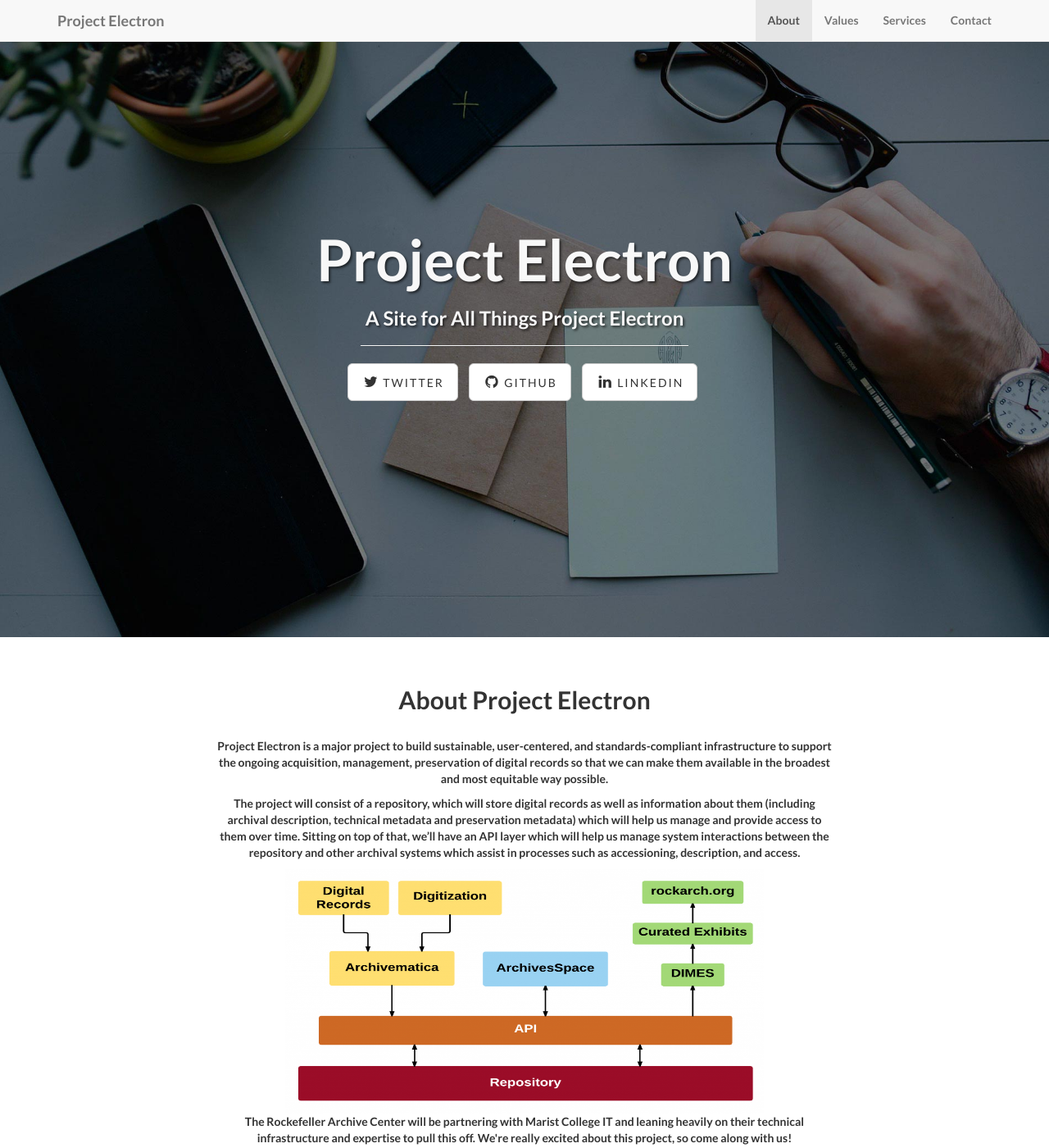
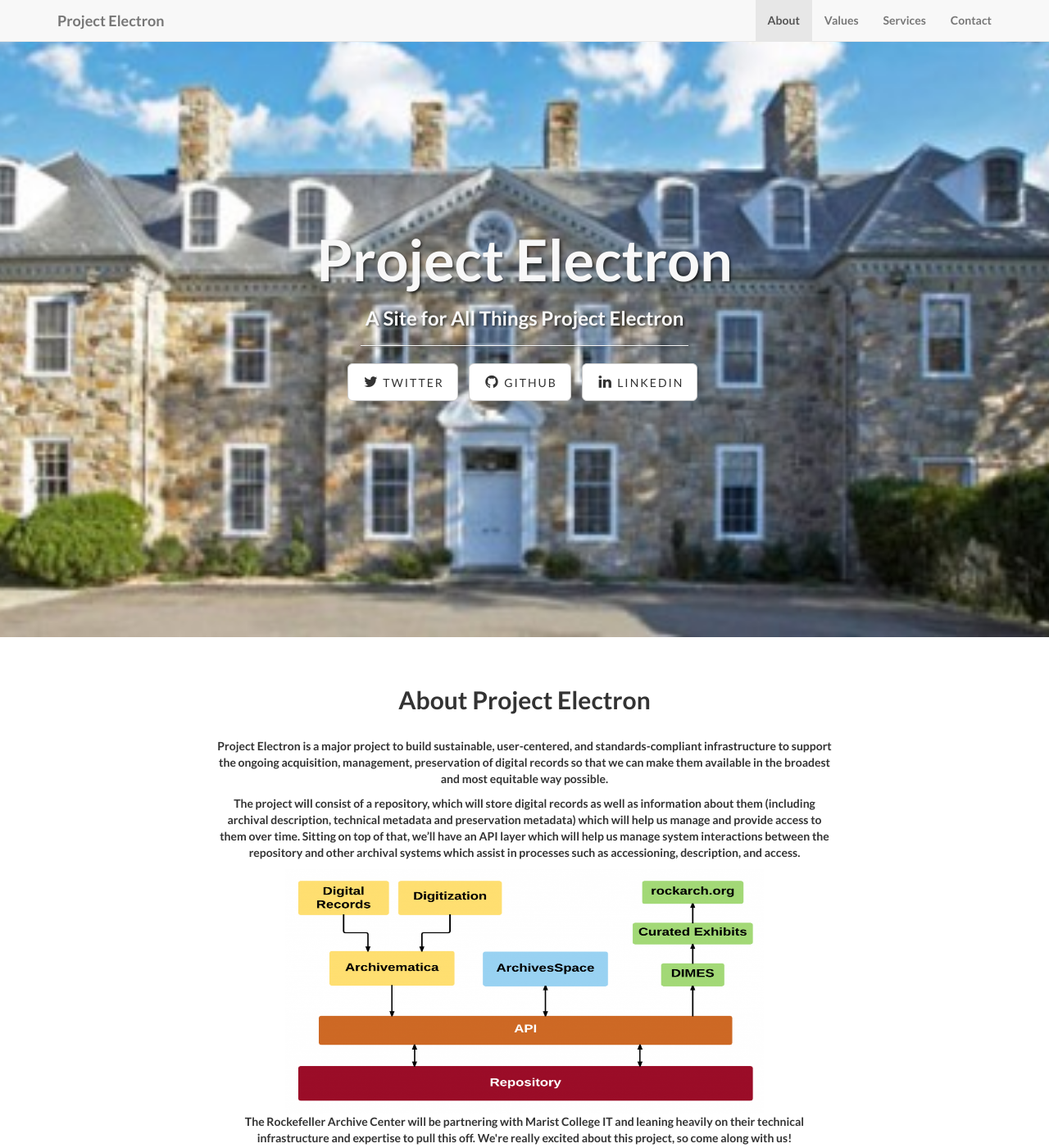
Before and after one commit to RockefellerArchiveCenter/project_electron, a Jekyll site: the page built from index.html, in a window 1280 px wide and 1400 px high. Shown: the whole window at 82% size. Built offline with Jekyll 4.4.1, drawn with Linux system fonts in a browser that asks for light colours.

Commit message:
Changing intro image

```diff
--- a/_includes/about.html
+++ b/_includes/about.html
@@ -10,6 +10,6 @@
             <img src="/project_electron/img/project_electron.png" alt="Project Electron outline" align="middle" width="584" height="298">
             <p>The Rockefeller Archive Center will be partnering with Marist College IT and leaning heavily on their technical infrastructure and expertise to pull this off. We're really excited about this project, so come along with us!</p>
             <br/>
-          </div>
+        </div>
     </div>
 </section>
--- a/css/landing-page.css
+++ b/css/landing-page.css
@@ -31,7 +31,7 @@
     padding-bottom: 50px;
     text-align: center;
     color: #f8f8f8;
-    background: url(../img/intro-bg.jpg) no-repeat center center;
+    background: url(../img/cropped-header.jpg) no-repeat center center;
     background-size: cover;
 }
 
```
Also changed, not shown: img/cropped-header.jpg (added).
